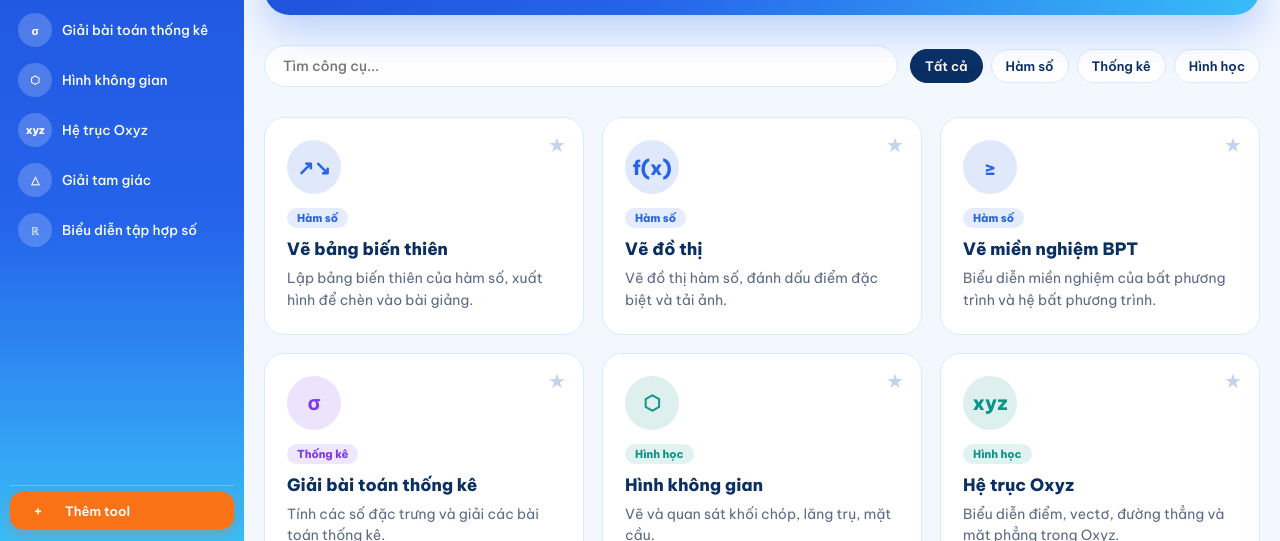
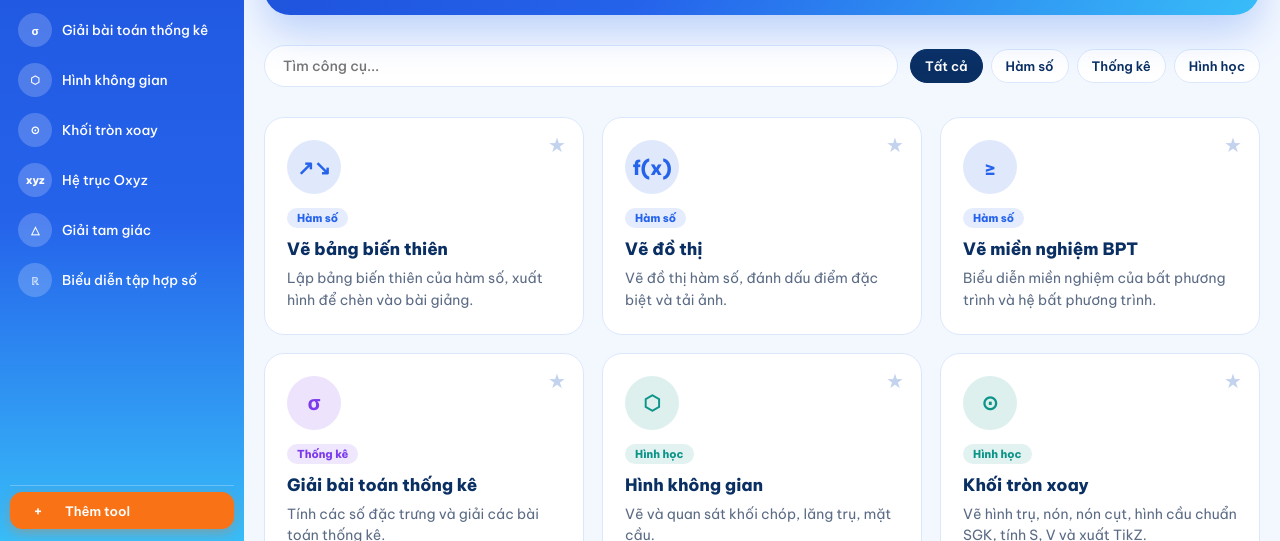
Before and after one commit to mrnamto/my_teacher_tools, a plain HTML site: page index.html in a window 1280 px wide. Shown: the part 259-800 px from the top of the page. Drawn offline with Linux system fonts and the light colour scheme.

Commit message:
Update index.html

```diff
--- a/index.html
+++ b/index.html
@@ -153,6 +153,7 @@ const TOOLS=[
  {id:"mien-nghiem",name:"Vẽ miền nghiệm BPT",group:"Hàm số",icon:"≥",file:"tools/mien-nghiem.html",desc:"Biểu diễn miền nghiệm của bất phương trình và hệ bất phương trình."},
  {id:"thong-ke",name:"Giải bài toán thống kê",group:"Thống kê",icon:"σ",file:"tools/thong-ke.html",desc:"Tính các số đặc trưng và giải các bài toán thống kê."},
  {id:"hinh-khong-gian",name:"Hình không gian",group:"Hình học",icon:"⬡",file:"tools/hinh-khong-gian.html",desc:"Vẽ và quan sát khối chóp, lăng trụ, mặt cầu."},
+ {id:"khoi-tron-xoay",name:"Khối tròn xoay",group:"Hình học",icon:"⊙",file:"tools/khoi-tron-xoay.html",desc:"Vẽ hình trụ, nón, nón cụt, hình cầu chuẩn SGK, tính S, V và xuất TikZ."},
  {id:"he-truc-oxyz",name:"Hệ trục Oxyz",group:"Hình học",icon:"xyz",file:"tools/he-truc-oxyz.html",desc:"Biểu diễn điểm, vectơ, đường thẳng và mặt phẳng trong Oxyz."},
  {id:"giai-tam-giac",name:"Giải tam giác",group:"Hình học",icon:"△",file:"tools/giai-tam-giac.html",desc:"Tính cạnh, góc, diện tích từ các yếu tố đã biết."},
 {id:"tap-hop-so",name:"Biểu diễn tập hợp số",group:"Hàm số",icon:"ℝ",file:"tools/tap-hop-so.html",desc:"Biểu diễn khoảng, đoạn, nửa khoảng trên trục số và thực hiện các phép giao, hợp, hiệu."},
```
